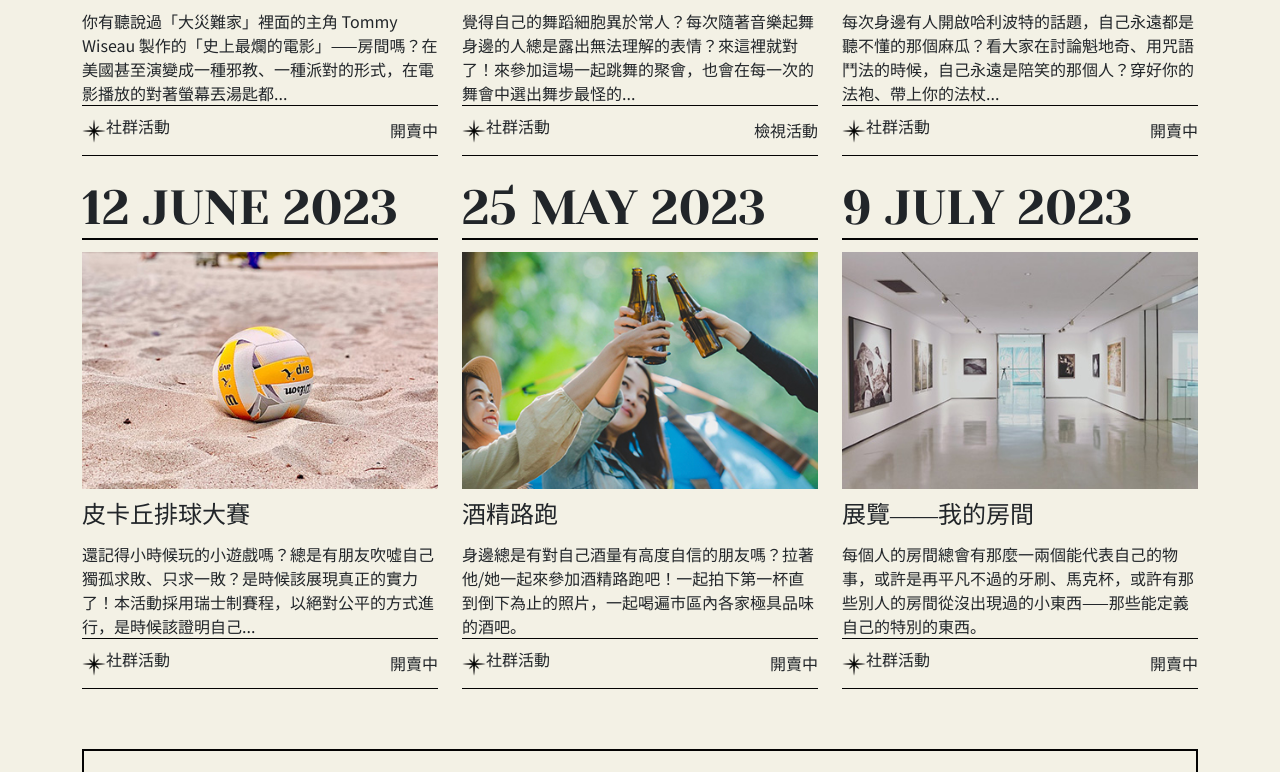
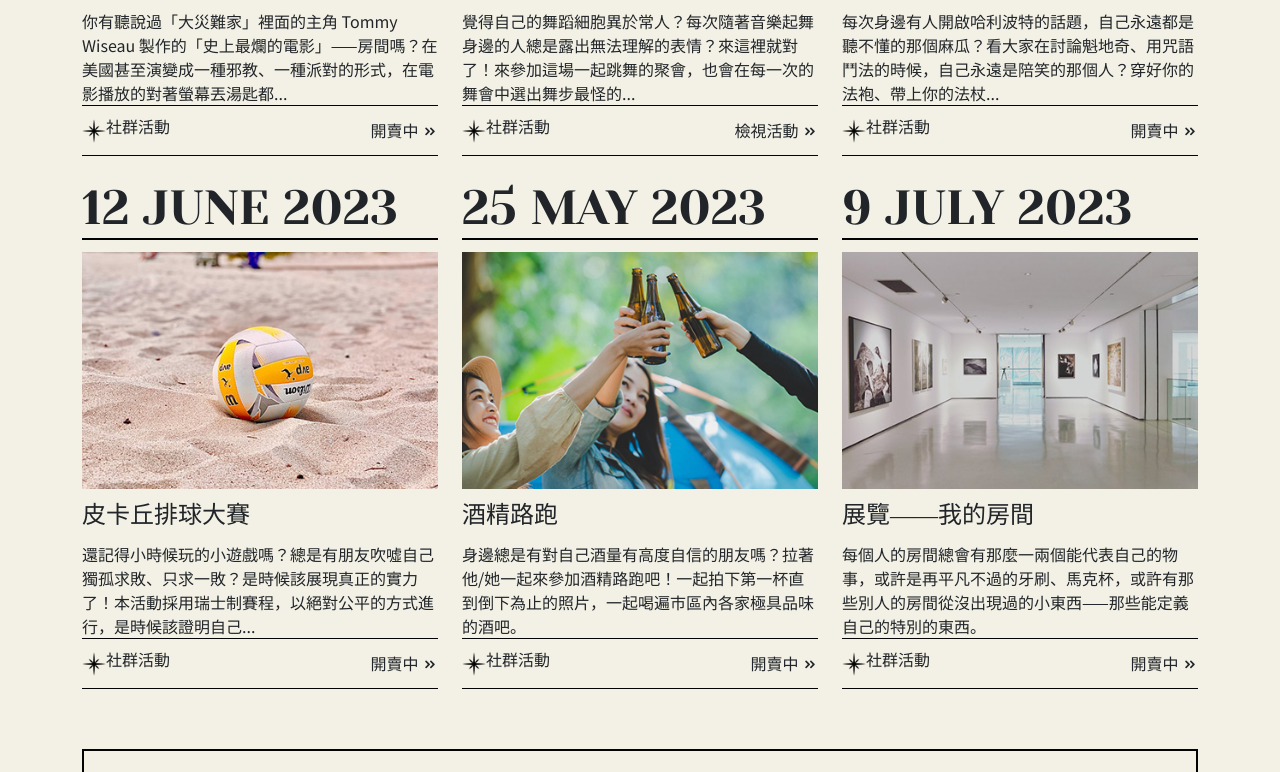
Before and after one commit to meo2326cc/week6_hw, a website built with Vite: page pages/index.html in a window 1280 px wide. Shown: the part 1396-2168 px from the top of the page. Built offline with nearby package versions, Linux system fonts and the light colour scheme.

Commit message:
fix icofont icon

```diff
--- a/pages/index.html
+++ b/pages/index.html
@@ -102,7 +102,7 @@
                                     src="./2023week6/sparkler.png" alt="sparkler">社群活動</h5>
                         </a>
 
-                        <a href="#" class="fs-6 actives">開賣中</a>
+                        <a href="#" class="fs-6 actives">開賣中 <i class="icofont-rounded-double-right"></i></a>
                     </div>
                 </div>
             </div>
@@ -122,7 +122,7 @@
                                     src="./2023week6/sparkler.png" alt="sparkler">社群活動</h5>
                         </a>
 
-                        <a href="#" class="fs-6 actives">檢視活動</a>
+                        <a href="#" class="fs-6 actives">檢視活動 <i class="icofont-rounded-double-right"></i></a>
                     </div>
                 </div>
             </div>
@@ -142,7 +142,7 @@
                                     src="./2023week6/sparkler.png" alt="sparkler">社群活動</h5>
                         </a>
 
-                        <a href="#" class="fs-6 actives">開賣中</a>
+                        <a href="#" class="fs-6 actives">開賣中 <i class="icofont-rounded-double-right"></i></a>
                     </div>
                 </div>
             </div>
@@ -161,7 +161,7 @@
                             <h5 class="noto-serif fs-6"><img class="align-text-top" width="24px"
                                     src="./2023week6/sparkler.png" alt="sparkler">社群活動</h5>
                         </a>
-                        <a href="#" class="fs-6 actives">開賣中</a>
+                        <a href="#" class="fs-6 actives">開賣中 <i class="icofont-rounded-double-right"></i></a>
                     </div>
                 </div>
             </div>
@@ -179,7 +179,7 @@
                             <h5 class="noto-serif fs-6"><img class="align-text-top" width="24px"
                                     src="./2023week6/sparkler.png" alt="sparkler">社群活動</h5>
                         </a>
-                        <a href="#" class="fs-6 actives">開賣中</a>
+                        <a href="#" class="fs-6 actives">開賣中 <i class="icofont-rounded-double-right"></i></a>
                     </div>
                 </div>
             </div>
@@ -197,7 +197,7 @@
                             <h5 class="noto-serif fs-6"><img class="align-text-top" width="24px"
                                     src="./2023week6/sparkler.png" alt="sparkler">社群活動</h5>
                         </a>
-                        <a href="#" class="fs-6 actives">開賣中</a>
+                        <a href="#" class="fs-6 actives">開賣中 <i class="icofont-rounded-double-right"></i></a>
                     </div>
                 </div>
             </div>
@@ -226,7 +226,7 @@
                     <p class="mt-6">最近網路上很流行的AI程式 ChatGPT，可以用來聊天或是查詢、整理各種資料，不同的應用方式如雨後春筍般冒出來。<br>
                         這個活動讓大家把自己最有特色的使用方法提出來讓大家參考，也會投票出最有趣的用法。<br>
                         該讓其他人知道自己使用 ChatGPT 的姿勢才是最特別的那個了！</p>
-                    <a class="d-block bg-dark text-white text-center py-2 mt-6 fs-20" href="#">查看活動詳情</a>
+                    <a class="d-block bg-dark text-white text-center py-2 mt-6 fs-20" href="#">查看活動詳情 <i class="icofont-rounded-double-right"></i></a>
             </div>
         </div>
     </div>
@@ -315,7 +315,7 @@
                         <input type="text" class="border-2 border-dark py-3 w-100 mb-26" placeholder="輸入Email">
                     </div>
                     <div class="bg-dark w-100 py-1 border border-2 border-dark text-center"><a href="#"
-                            class="text-white fs-20 ">確認訂閱</a></div>
+                            class="text-white fs-20 ">確認訂閱 <i class="icofont-rounded-double-right"></i></a></div>
                 </div>
 
 
```
